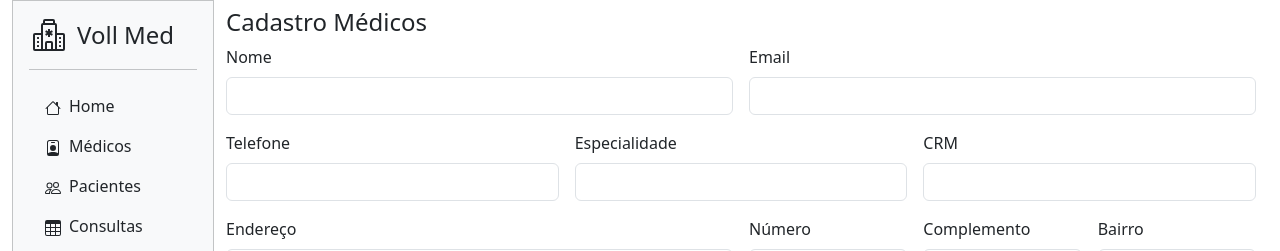
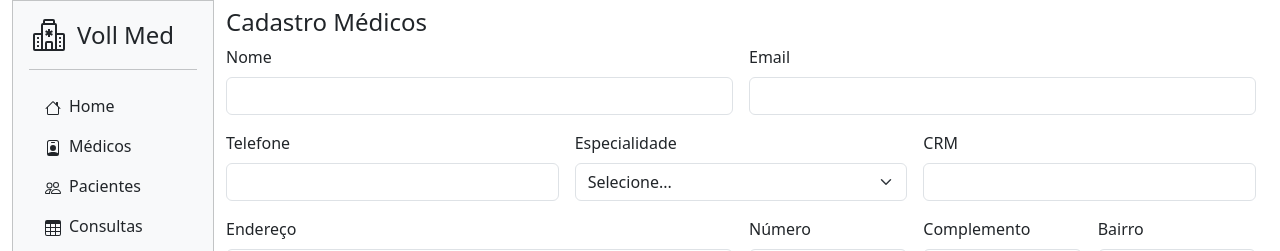
Before and after one commit to denisonkolling/health-booking-react, a React (Vite) app: page /medicos in a window 1280 px wide. Shown: the top 251 px of the page. Built offline with nearby package versions, Linux system fonts and the light colour scheme; no server answers.

Commit message:
feat: add select option medic speciality form

```diff
--- a/src/pages/Medicos/Medicos.jsx
+++ b/src/pages/Medicos/Medicos.jsx
@@ -130,12 +130,18 @@ const Medicos = () => {
 							</label>
 							<input type="number" className="form-control" name="telefone" onChange={handleChange} value={medic.telefone}  />
 						</div>
-{/* TODO: Implementar Select que carrega as opções do ENUM de Especilidades */}
-						<div className="col-md-4">
-							<label for="nome" className="form-label">
+
+					<div className="col-md-4">
+						<label for="especialidade" className="form-label">
 								Especialidade
 							</label>
-							<input type="text" className='form-control' name="especialidade" onChange={handleChange} value={medic.especialidade} />
+							<select name="especialidade" className="form-select" onChange={handleChange}>
+								<option defaultValue>Selecione...</option>
+								<option value="CARDIOLOGIA">Cardiologia</option>
+								<option value="DERMATOLOGIA">Dermatologia</option>
+								<option value="GINECOLOGIA">Ginecologia</option>
+								<option value="ORTOPEDIA">Ortopedia</option>
+							</select>
 						</div>
 
 						<div className="col-md-4">
```
